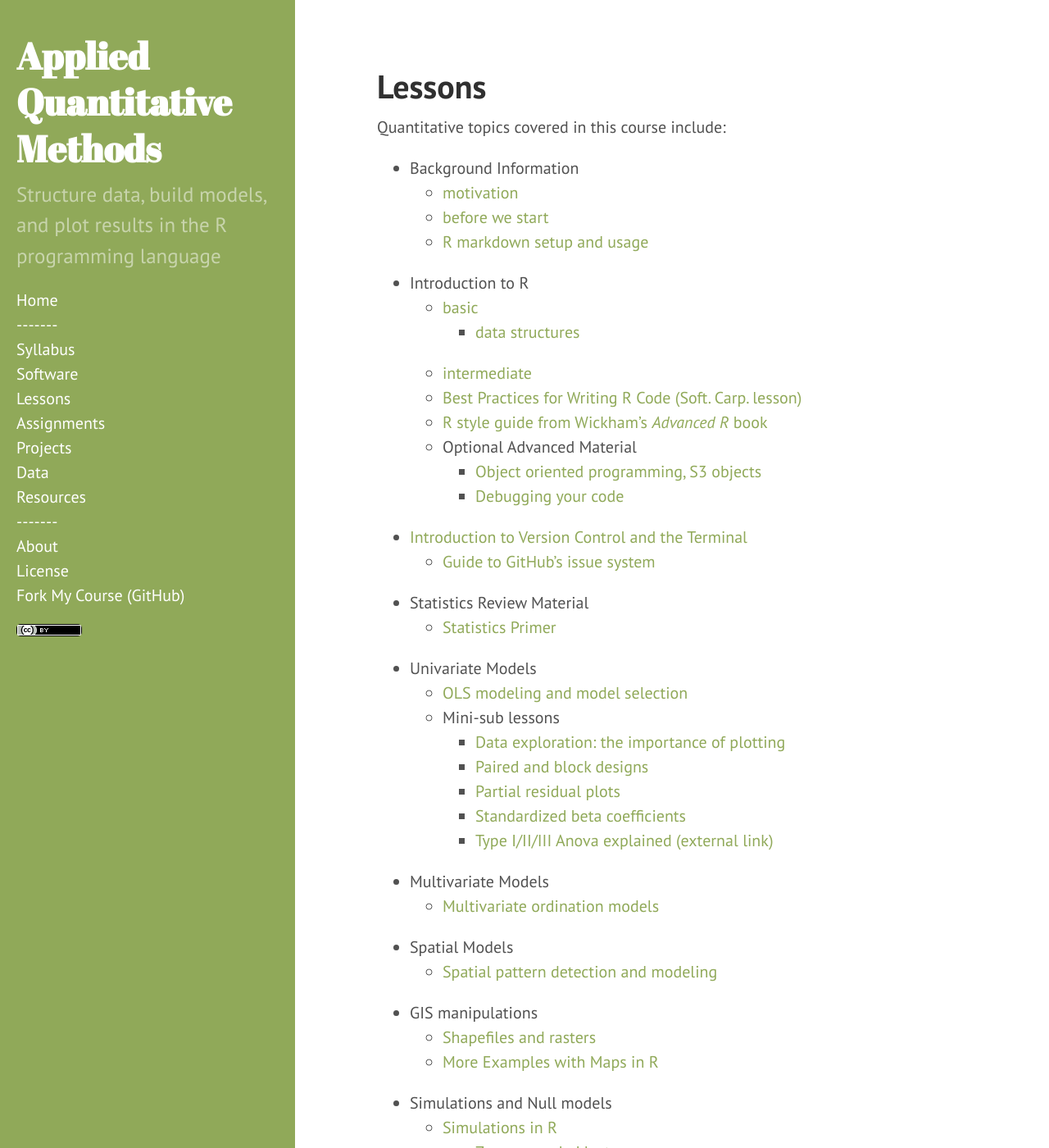
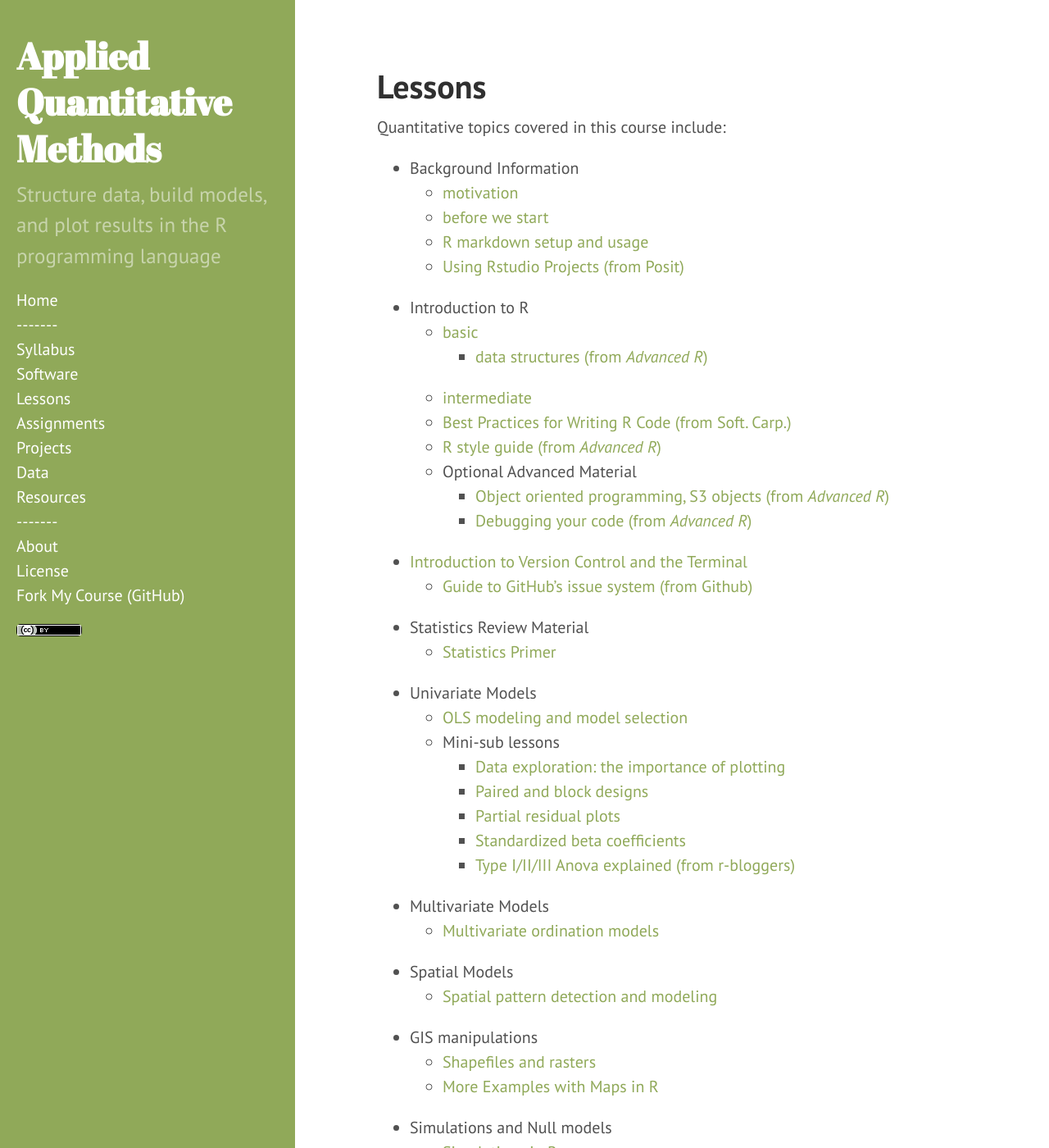
Before and after one commit to dmcglinn/quant_methods, a Jekyll site: the page built from lessons.md, in a window 1280 px wide and 1400 px high. Shown: the whole window at 82% size. Built offline with Jekyll 4.4.1, drawn with Linux system fonts in a browser that asks for light colours.

Commit message:
Update some of the lesson links and descriptions

```diff
--- a/lessons.md
+++ b/lessons.md
@@ -8,17 +8,18 @@ Quantitative topics covered in this course include:
     - <a href='../motivation.html'>motivation</a>
     - <a href='./00-before-we-start.html'>before we start</a>
     - <a href='./rmarkdown_notes.html'>R markdown setup and usage</a>
+    - <a href='https://support.posit.co/hc/en-us/articles/200526207-Using-RStudio-Projects'>Using Rstudio Projects (from Posit)</a>
 * Introduction to R
     - <a href='./R_introduction.html'>basic</a>
-        - <a href='http://adv-r.had.co.nz/Data-structures.html'>data structures</a>
+        - <a href='http://adv-r.had.co.nz/Data-structures.html'>data structures (from *Advanced R*)</a>
     - <a href='./R_intermediate.html'>intermediate</a>
-    - <a href='https://swcarpentry.github.io/r-novice-inflammation/06-best-practices-R.html'>Best Practices for Writing R Code (Soft. Carp. lesson)</a>
-    - <a href='http://adv-r.had.co.nz/Style.html'>R style guide from Wickham's *Advanced R* book</a>
+    - <a href='https://swcarpentry.github.io/r-novice-inflammation/06-best-practices-R.html'>Best Practices for Writing R Code (from Soft. Carp.)</a>
+    - <a href='http://adv-r.had.co.nz/Style.html'>R style guide (from *Advanced R*)</a>
     - Optional Advanced Material
-        - <a href='http://adv-r.had.co.nz/S3.html'>Object oriented programming, S3 objects</a>
-        - <a href='http://adv-r.had.co.nz/Exceptions-Debugging.html'>Debugging your code</a>
+        - <a href='http://adv-r.had.co.nz/S3.html'>Object oriented programming, S3 objects (from *Advanced R*)</a>
+        - <a href='http://adv-r.had.co.nz/Exceptions-Debugging.html'>Debugging your code (from *Advanced R*)</a>
 * [Introduction to Version Control and the Terminal](./git_introduction)
-    - [Guide to GitHub's issue system](https://guides.github.com/features/issues/)
+    - [Guide to GitHub's issue system (from Github)](https://guides.github.com/features/issues/)
 * Statistics Review Material
     - [Statistics Primer](./stats_primer.pdf)
 * Univariate Models
@@ -28,7 +29,7 @@ Quantitative topics covered in this course include:
         - <a href='./paired_samples.html'>Paired and block designs</a>
         - <a href='./partial_residual_plots.html'>Partial residual plots</a>
         - <a href='./standardized_beta_coefficients.html'>Standardized beta coefficients</a>
-        - <a href='https://www.r-bloggers.com/2011/03/anova-%E2%80%93-type-iiiiii-ss-explained/'>Type I/II/III Anova explained (external link)
+        - <a href='https://www.r-bloggers.com/2011/03/anova-%E2%80%93-type-iiiiii-ss-explained/'>Type I/II/III Anova explained (from r-bloggers)
 * Multivariate Models
     - <a href='./multivariate_models.html'>Multivariate ordination models</a>
 * Spatial Models
```
